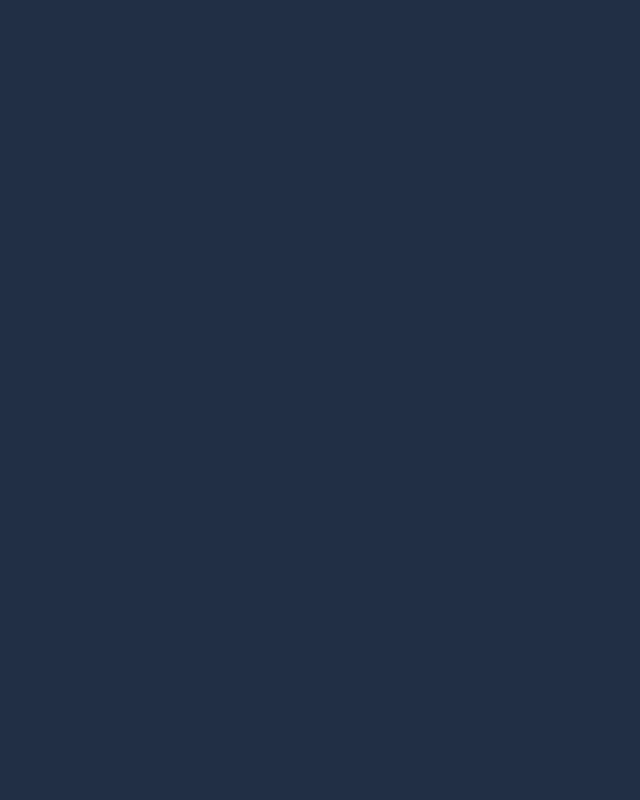
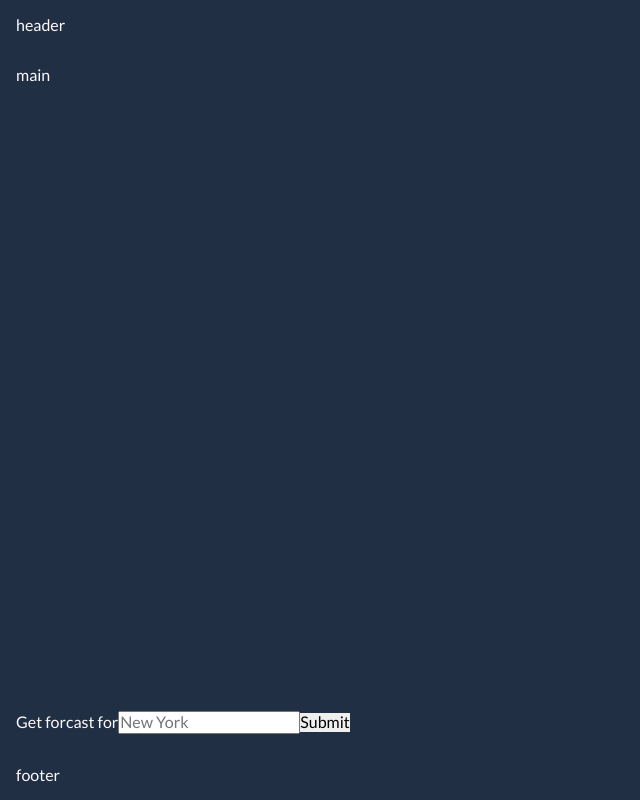
Before and after one commit to AB6923/daily-forecast, a React (Create React App) app: page / in a window 1280 px wide. Shown: the whole page, without its empty margins (0-640 px from the left). Built offline with nearby package versions, Linux system fonts and the light colour scheme; the HTML template or start-up script is replaced by a standard one.

Commit message:
add initial form

```diff
--- a/src/App.js
+++ b/src/App.js
@@ -1,7 +1,9 @@
 import React from 'react'
+import { Layout } from './components'
+
 import 'normalize.css'
 import './sass/index.scss'
 
 export default function App() {
-	return <div></div>
+	return <Layout>main</Layout>
 }
--- /dev/null
+++ b/src/components/Form.js
@@ -0,0 +1,28 @@
+import React, { useState } from 'react'
+
+export const Form = () => {
+	const [locationInput, setLocationInput] = useState('')
+
+	const handleSubmit = (e) => {
+		e.preventDefault()
+		// alert(locationInput)
+	}
+
+	return (
+		<aside>
+			<form onSubmit={handleSubmit}>
+				<label>
+					Get forcast for
+					<input
+						type='text'
+						placeholder='New York'
+						value={locationInput}
+						onChange={(e) => setLocationInput(e.target.value)}
+						required
+					/>
+					<input type='submit' />
+				</label>
+			</form>
+		</aside>
+	)
+}
--- /dev/null
+++ b/src/components/Layout.js
@@ -0,0 +1,13 @@
+import React from 'react'
+import { Form } from './Form'
+
+export const Layout = ({ children }) => {
+	return (
+		<div className='container'>
+			<header>header</header>
+			<main>{children}</main>
+			<Form />
+			<footer>footer</footer>
+		</div>
+	)
+}
--- a/src/components/index.js
+++ b/src/components/index.js
@@ -1,2 +1,4 @@
 export * from './icons'
+export * from './Form'
+export * from './Layout'
 export * from './WeatherIcon'
--- a/src/sass/_app.scss
+++ /dev/null
@@ -1,20 +0,0 @@
-body,
-html {
-	color: $textColor;
-	font-family: $mainFont;
-	background-color: $backgroundColor;
-}
-
-.container {
-	width: 100%;
-	min-height: 100vh;
-	display: flex;
-	flex-direction: column;
-	background: $backgroundColor;
-}
-
-.weather-icon {
-	position: relative;
-	width: 300px;
-	height: 300px;
-}
--- a/src/sass/_elements.scss
+++ b/src/sass/_elements.scss
@@ -0,0 +1,19 @@
+body,
+html {
+	color: $textColor;
+	font-family: $mainFont;
+	background-color: $backgroundColor;
+}
+
+.weather-icon {
+	position: relative;
+	width: 300px;
+	height: 300px;
+}
+
+header,
+main,
+aside,
+footer {
+	padding: 1rem;
+}
--- /dev/null
+++ b/src/sass/components/_layout.scss
@@ -0,0 +1,12 @@
+.container {
+	width: 100%;
+	height: 100vh;
+	display: flex;
+	flex-direction: column;
+	background: $backgroundColor;
+	overflow: hidden;
+}
+
+.container > main {
+	flex-grow: 1;
+}
--- a/src/sass/index.scss
+++ b/src/sass/index.scss
@@ -3,4 +3,5 @@
 @import './elements';
 @import './keyframes';
 @import './mixins';
-@import './app';
+
+@import './components/layout';
```
